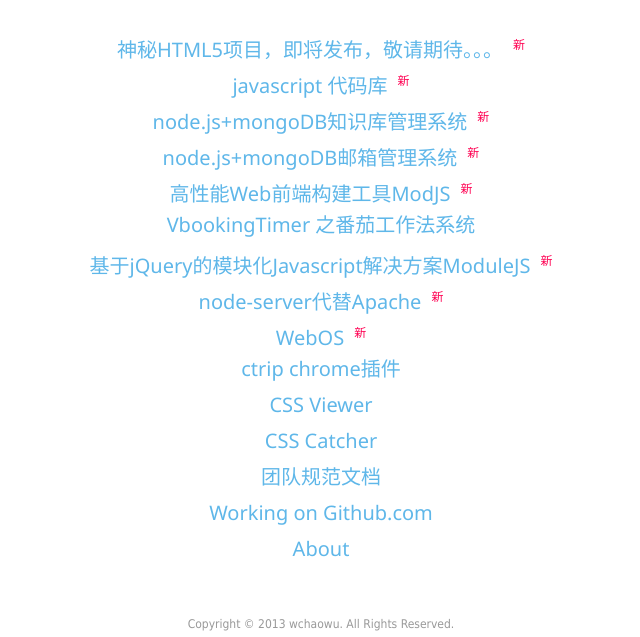
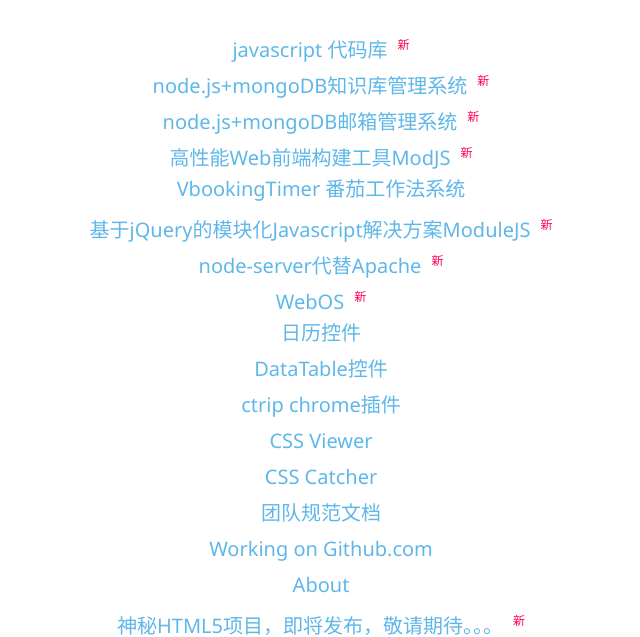
Before and after one commit to vbooking/vbooking.github.com, a plain HTML site: page index.html in a window 1280 px wide. Shown: the part 322-959 px from the top of the page, without its empty margins (319-959 px from the left). Drawn offline with Linux system fonts and the light colour scheme.

Commit message:
update index style

```diff
--- a/index.html
+++ b/index.html
@@ -16,25 +16,27 @@
 	<div class="workListBoard">
 		<h3>project List</h3>
 		<ul class="workList">
-			<li><a target="_blank" href="###">神秘HTML5项目，即将发布，敬请期待。。。<span class="new">新</span></a></li>
 			<li><a target="_blank" href="https://github.com/wchaowu/javascript-code">javascript 代码库<span class="new">新</span></a></li>
-			<li><a target="_blank" href="https://github.com/wchaowu/javascript-code">node.js+mongoDB知识库管理系统<span class="new">新</span></a></li>
+			<li><a target="_blank" href="https://github.com/wchaowu/nodejs">node.js+mongoDB知识库管理系统<span class="new">新</span></a></li>
 			<li><a target="_blank" href="https://github.com/wchaowu/nodemail">node.js+mongoDB邮箱管理系统<span class="new">新</span></a></li>
 			<li><a target="_blank" href="http://madscript.com/modjs/">高性能Web前端构建工具ModJS<span class="new">新</span></a></li>
-			<li><a target="_blank" href="https://github.com/wchaowu/VbookingTimer">VbookingTimer 之番茄工作法系统</a></li>
+			<li><a target="_blank" href="https://github.com/wchaowu/VbookingTimer">VbookingTimer 番茄工作法系统</a></li>
 			<li><a target="_blank" href="http://modulejs.github.com/modulejs/">基于jQuery的模块化Javascript解决方案ModuleJS<span class="new">新</span></a></li>
 			<li><a target="_blank" href="https://github.com/wchaowu/node-d2server">node-server代替Apache<span class="new">新</span></a></li>
 			<li><a target="_blank" href="./hello_qq.html">WebOS<span class="new">新</span></a></li>
+			<li><a target="_blank" href="https://github.com/wchaowu/">日历控件</a></li>
+			<li><a target="_blank" href="https://github.com/wchaowu/">DataTable控件</a></li>
 			<li><a target="_blank" href="https://github.com/wchaowu/">ctrip chrome插件</a></li>
 			<li><a target="_blank" href="https://chrome.google.com/webstore/detail/omofllbfhlganmbmnnkneakndffbgkci">CSS Viewer</a></li>
 			<li><a target="_blank" href="https://chrome.google.com/webstore/detail/emajkockhmibmpnkbohiipfidkifdjhp">CSS Catcher</a></li>
 			<li><a target="_blank" href="https://github.com/wchaowu/">团队规范文档</a></li>
 			<li><a target="_blank" href="https://github.com/wchaowu/">Working on Github.com</a></li>
 			<li><a target="_blank" href="#">About</a></li>
+			<li><a target="_blank" href="###">神秘HTML5项目，即将发布，敬请期待。。。<span class="new">新</span></a></li>
 		</ul>
 	</div>
 	<div class="copyright">Copyright &copy; <script>document.write(new Date().getFullYear());</script> <a href="http://vbooking.ctrip.com" target="_blank">wchaowu</a>. All Rights Reserved.</div>
-
+    <div class="copyright">为API生，为框架死，为debug奋斗一辈子；吃符号亏，上大小写的当，最后死在需求上。</div>
 
 </body>
 </html>
```
